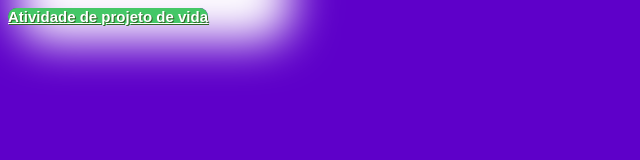
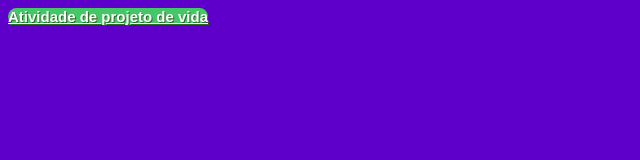
Before and after one commit to UserName1080Alyner/tarefa, a plain HTML site: page index.html in a window 1280 px wide. Shown: the whole page, without its empty margins (0-640 px from the left). Drawn offline with Linux system fonts and the light colour scheme.

Commit message:
Update styles.css

```diff
--- a/styles.css
+++ b/styles.css
@@ -8,6 +8,7 @@ body {
   p {
     color: black;
   }
+
 .buttonClass2 {
   font-size:15px;
   font-family:Arial;
@@ -17,11 +18,10 @@ body {
   color:#fff;
   border-color:#18ab29;
   font-weight:bold;
-  border-top-left-radius:27px;
-  border-top-right-radius:27px;
-  border-bottom-left-radius:27px;
-  border-bottom-right-radius:27px;
-  box-shadow: 46px -21px 46px 37px #fff;
+  border-top-left-radius:28px;
+  border-top-right-radius:28px;
+  border-bottom-left-radius:28px;
+  border-bottom-right-radius:28px;
   text-shadow: 1px 1px 0px #2f6627;
   background:#44c767;
 }
```
